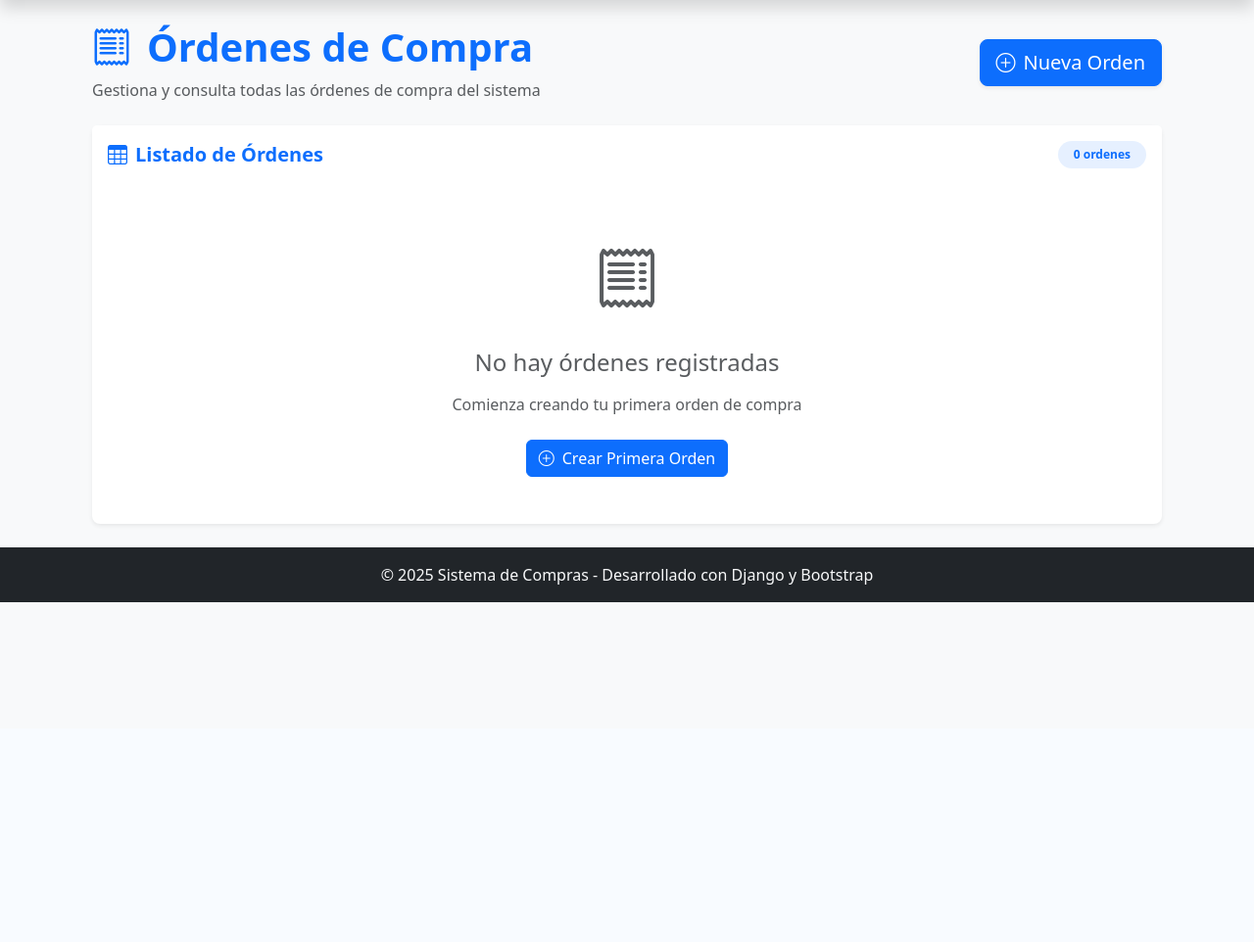
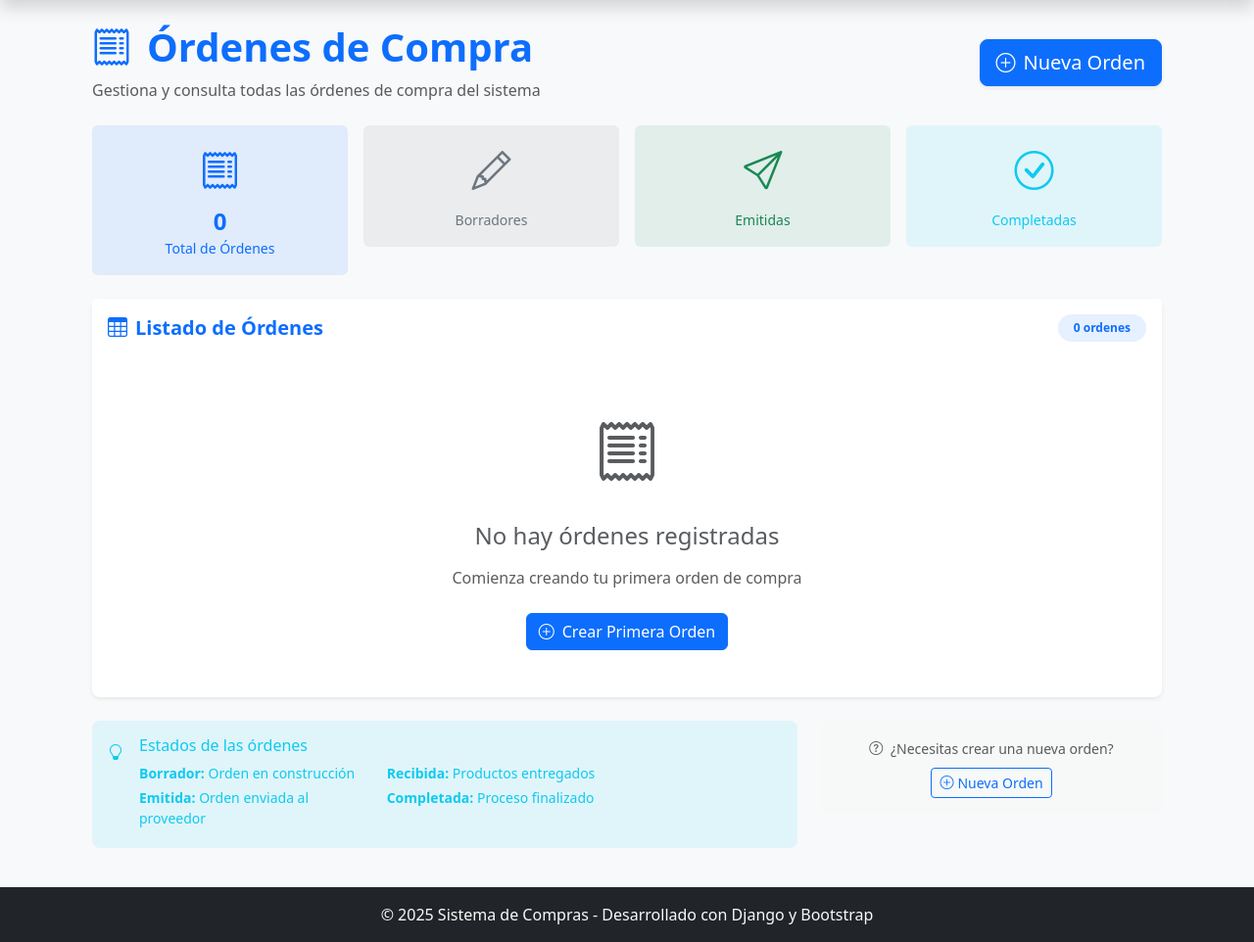
Before and after one commit to Naydelyn1/sistema_compras, a Django app: template templates/ordenes/lista.html in a window 1280 px wide. Shown: the part 56-1018 px from the top of the page at 98% size. Before the commit the page ends 671 px from the top, so only its background shows below. Run offline with Django 5.2, Linux system fonts and the light colour scheme; the template is opened without the code that fills it, so the values that code supplies are empty.

Commit message:
fix: corregir errores de formato en las plantillas de orden

```diff
--- a/templates/ordenes/confirmar_eliminacion_detalle.html
+++ b/templates/ordenes/confirmar_eliminacion_detalle.html
@@ -123,5 +123,4 @@
         </div>
     </div>
 </div>
-
 {% endblock %}
--- a/templates/ordenes/lista.html
+++ b/templates/ordenes/lista.html
@@ -12,6 +12,60 @@
         <a href="{% url 'crear_orden' %}" class="btn btn-primary btn-lg shadow-sm">
             <i class="bi bi-plus-circle me-2"></i>Nueva Orden
         </a>
+    </div>
+
+    <!-- Estadísticas rápidas -->
+    <div class="row g-3 mb-4">
+        <div class="col-md-3">
+            <div class="card border-0 bg-primary bg-opacity-10">
+                <div class="card-body text-center py-3">
+                    <i class="bi bi-receipt text-primary fs-1"></i>
+                    <div class="mt-2">
+                        <h4 class="text-primary fw-bold mb-0">{{ ordenes|length }}</h4>
+                        <small class="text-primary">Total de Órdenes</small>
+                    </div>
+                </div>
+            </div>
+        </div>
+        <div class="col-md-3">
+            <div class="card border-0 bg-secondary bg-opacity-10">
+                <div class="card-body text-center py-3">
+                    <i class="bi bi-pencil text-secondary fs-1"></i>
+                    <div class="mt-2">
+                        <h4 class="text-secondary fw-bold mb-0">
+                            {% for orden in ordenes %}{% if orden.estado == 'borrador' %}{{ forloop.counter0|add:1 }}{% endif %}{% endfor %}
+                        </h4>
+                        <small class="text-secondary">Borradores</small>
+                    </div>
+                </div>
+            </div>
+        </div>
+        <div class="col-md-3">
+            <div class="card border-0 bg-success bg-opacity-10">
+                <div class="card-body text-center py-3">
+                    <i class="bi bi-send text-success fs-1"></i>
+                    <div class="mt-2">
+                        <h4 class="text-success fw-bold mb-0">
+                            {% for orden in ordenes %}{% if orden.estado == 'emitida' %}{{ forloop.counter0|add:1 }}{% endif %}{% endfor %}
+                        </h4>
+                        <small class="text-success">Emitidas</small>
+                    </div>
+                </div>
+            </div>
+        </div>
+        <div class="col-md-3">
+            <div class="card border-0 bg-info bg-opacity-10">
+                <div class="card-body text-center py-3">
+                    <i class="bi bi-check-circle text-info fs-1"></i>
+                    <div class="mt-2">
+                        <h4 class="text-info fw-bold mb-0">
+                            {% for orden in ordenes %}{% if orden.estado == 'completada' %}{{ forloop.counter0|add:1 }}{% endif %}{% endfor %}
+                        </h4>
+                        <small class="text-info">Completadas</small>
+                    </div>
+                </div>
+            </div>
+        </div>
     </div>
 
     <!-- Card principal con la tabla -->
@@ -122,5 +176,52 @@
             {% endif %}
         </div>
     </div>
+
+    <!-- Información adicional -->
+    <div class="row mt-4">
+        <div class="col-md-8">
+            <div class="alert alert-info border-0 bg-info bg-opacity-10 rounded-3">
+                <div class="d-flex align-items-start">
+                    <i class="bi bi-lightbulb text-info me-3 mt-1"></i>
+                    <div>
+                        <h6 class="alert-heading text-info mb-2">Estados de las órdenes</h6>
+                        <div class="row small text-info">
+                            <div class="col-md-6">
+                                <p class="mb-1"><strong>Borrador:</strong> Orden en construcción</p>
+                                <p class="mb-1"><strong>Emitida:</strong> Orden enviada al proveedor</p>
+                            </div>
+                            <div class="col-md-6">
+                                <p class="mb-1"><strong>Recibida:</strong> Productos entregados</p>
+                                <p class="mb-1"><strong>Completada:</strong> Proceso finalizado</p>
+                            </div>
+                        </div>
+                    </div>
+                </div>
+            </div>
+        </div>
+        <div class="col-md-4">
+            <div class="card border-0 bg-light bg-opacity-50">
+                <div class="card-body text-center py-3">
+                    <small class="text-muted">
+                        <i class="bi bi-question-circle me-1"></i>
+                        ¿Necesitas crear una nueva orden?
+                    </small>
+                    <div class="mt-2">
+                        <a href="{% url 'crear_orden' %}" class="btn btn-sm btn-outline-primary">
+                            <i class="bi bi-plus-circle me-1"></i>Nueva Orden
+                        </a>
+                    </div>
+                </div>
+            </div>
+        </div>
+    </div>
 </div>
+
+<script>
+    // Inicializar tooltips
+    var tooltipTriggerList = [].slice.call(document.querySelectorAll('[data-bs-toggle="tooltip"]'))
+    var tooltipList = tooltipTriggerList.map(function (tooltipTriggerEl) {
+        return new bootstrap.Tooltip(tooltipTriggerEl)
+    })
+</script>
 {% endblock %}
```
Also changed, not shown: templates/ordenes/detalle.html (+14 -10 lines).
